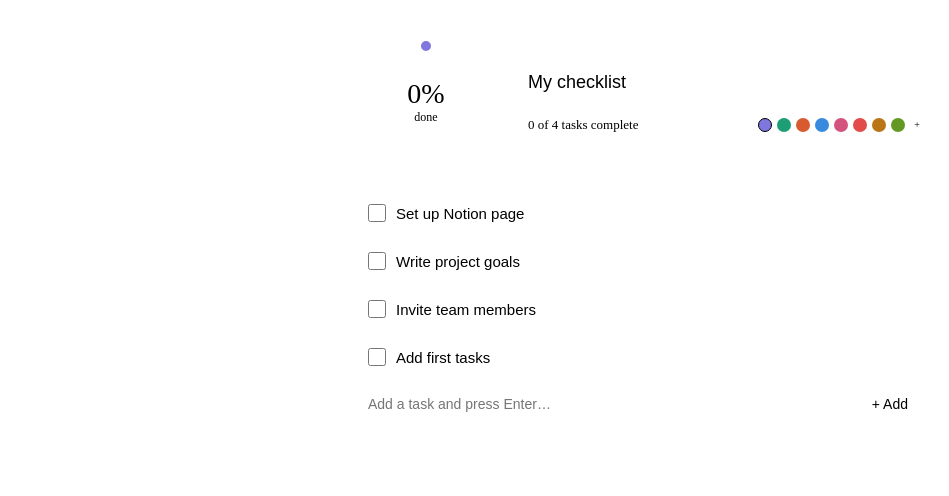
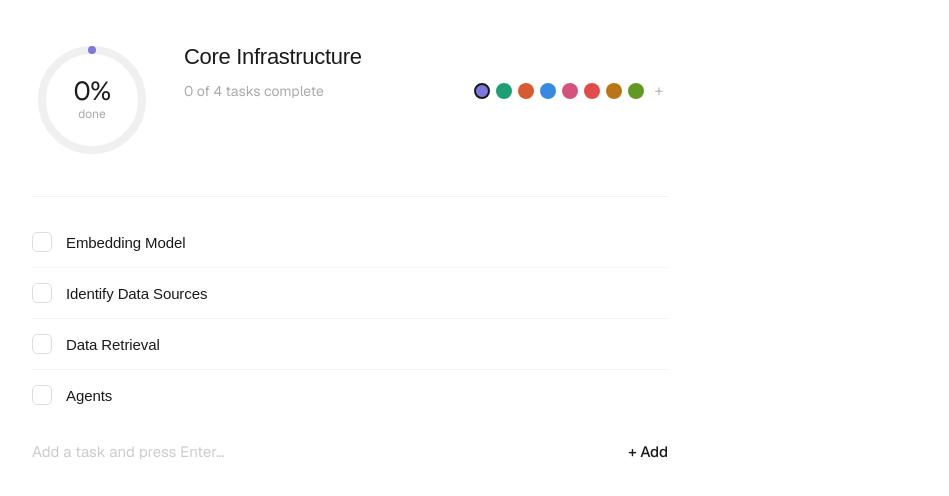
Before and after one commit to showard04/showard04.github.io, a plain HTML site: page index.html in a window 1280 px wide. Shown: the whole page, without its empty margins (0-949 px from the left). Drawn offline with nearby package versions, Linux system fonts and the light colour scheme.

Commit message:
Update circular ring

```diff
--- a/index.html
+++ b/index.html
@@ -1,154 +1,301 @@
 
 <style>
+  @import url('https://fonts.googleapis.com/css2?family=Geist:wght@400;500;600&display=swap');
   * { box-sizing: border-box; margin: 0; padding: 0; }
-  .wrap { padding: 2rem 1rem; max-width: 600px; margin: 0 auto; font-family: var(--font-sans); }
-  .top { display: flex; align-items: center; gap: 2rem; margin-bottom: 1.25rem; }
-  .circle-wrap { position: relative; width: 140px; height: 140px; flex-shrink: 0; }
-  svg.ring { width: 140px; height: 140px; transform: rotate(-90deg); }
-  .track { fill: none; stroke: var(--color-border-tertiary); stroke-width: 10; }
-  .progress { fill: none; stroke-width: 10; stroke-linecap: round;
-    transition: stroke-dashoffset 0.4s cubic-bezier(.4,0,.2,1), stroke 0.3s; }
-  .pct-label { position: absolute; inset: 0; display: flex; flex-direction: column;
-    align-items: center; justify-content: center; }
-  .pct-num { font-size: 28px; font-weight: 500; color: var(--color-text-primary); line-height: 1; }
-  .pct-sub { font-size: 12px; color: var(--color-text-secondary); margin-top: 2px; }
-  .summary { flex: 1; }
-  .title-input { font-size: 18px; font-weight: 500; color: var(--color-text-primary);
-    border: none; background: transparent; width: 100%; outline: none;
-    border-bottom: 1px solid var(--color-border-tertiary); padding-bottom: 4px; margin-bottom: 8px; }
-  .progress-bar-wrap { height: 6px; background: var(--color-border-tertiary);
-    border-radius: 99px; overflow: hidden; margin-bottom: 6px; }
-  .progress-bar-fill { height: 100%; border-radius: 99px;
-    transition: width 0.4s cubic-bezier(.4,0,.2,1), background 0.3s; }
-  .meta-row { display: flex; align-items: center; justify-content: space-between; }
-  .count { font-size: 13px; color: var(--color-text-secondary); }
 
-  .color-strip { display: flex; align-items: center; gap: 5px; }
-  .swatch { width: 14px; height: 14px; border-radius: 50%; cursor: pointer;
-    border: 1.5px solid transparent; transition: transform 0.15s, border-color 0.15s; flex-shrink: 0; }
-  .swatch:hover { transform: scale(1.2); }
-  .swatch.active { border-color: var(--color-text-primary); }
-  .custom-swatch { position: relative; width: 14px; height: 14px; }
-  .custom-swatch input[type="color"] { position: absolute; inset: 0; opacity: 0; width: 100%; height: 100%; cursor: pointer; border: none; padding: 0; }
-  .custom-swatch-dot { width: 14px; height: 14px; border-radius: 50%;
-    border: 1.5px dashed var(--color-border-secondary); display: flex; align-items: center;
-    justify-content: center; font-size: 10px; color: var(--color-text-tertiary); pointer-events: none; }
+  body {
+    font-family: 'Geist', -apple-system, BlinkMacSystemFont, sans-serif;
+    background: #fff;
+    color: #1a1a1a;
+    padding: 40px 32px;
+    max-width: 700px;
+  }
 
-  .checklist { display: flex; flex-direction: column; gap: 6px; margin-top: 1.25rem; }
-  .item { display: flex; align-items: center; gap: 10px; padding: 10px 12px;
-    background: var(--color-background-secondary); border-radius: var(--border-radius-md);
-    border: 0.5px solid var(--color-border-tertiary); transition: opacity 0.2s; }
-  .item.done { opacity: 0.55; }
-  .item-label { flex: 1; font-size: 15px; color: var(--color-text-primary);
-    border: none; background: transparent; outline: none; }
-  .item.done .item-label { text-decoration: line-through; color: var(--color-text-secondary); }
-  .del-btn { background: none; border: none; cursor: pointer; color: var(--color-text-tertiary);
-    font-size: 18px; padding: 2px 4px; border-radius: 4px; line-height: 1; opacity: 0; transition: opacity 0.15s; }
+  /* TOP SECTION */
+  .top {
+    display: flex;
+    align-items: flex-start;
+    gap: 32px;
+    margin-bottom: 36px;
+  }
+
+  /* Ring */
+  .ring-wrap {
+    position: relative;
+    width: 120px;
+    height: 120px;
+    flex-shrink: 0;
+  }
+  .ring-wrap svg {
+    width: 120px;
+    height: 120px;
+    transform: rotate(-90deg);
+  }
+  .ring-track {
+    fill: none;
+    stroke: #f0f0f0;
+    stroke-width: 8;
+  }
+  .ring-fill {
+    fill: none;
+    stroke-width: 8;
+    stroke-linecap: round;
+    stroke-dasharray: 314.16;
+    stroke-dashoffset: 314.16;
+    transition: stroke-dashoffset 0.45s cubic-bezier(.4,0,.2,1), stroke 0.3s;
+  }
+  .ring-label {
+    position: absolute;
+    inset: 0;
+    display: flex;
+    flex-direction: column;
+    align-items: center;
+    justify-content: center;
+  }
+  .ring-pct {
+    font-size: 26px;
+    font-weight: 400;
+    color: #1a1a1a;
+    letter-spacing: -0.5px;
+    line-height: 1;
+  }
+  .ring-sub {
+    font-size: 12px;
+    color: #aaa;
+    margin-top: 2px;
+  }
+
+  /* Right summary */
+  .summary { flex: 1; padding-top: 4px; }
+  .checklist-title {
+    font-size: 22px;
+    font-weight: 500;
+    color: #1a1a1a;
+    border: none;
+    outline: none;
+    background: transparent;
+    width: 100%;
+    margin-bottom: 12px;
+    letter-spacing: -0.3px;
+  }
+  .checklist-title::placeholder { color: #ccc; }
+
+  .meta-row {
+    display: flex;
+    align-items: center;
+    justify-content: space-between;
+  }
+  .task-count {
+    font-size: 14px;
+    color: #aaa;
+    font-weight: 400;
+  }
+
+  /* Color swatches */
+  .color-strip { display: flex; align-items: center; gap: 6px; }
+  .swatch {
+    width: 16px; height: 16px;
+    border-radius: 50%;
+    cursor: pointer;
+    border: 2px solid transparent;
+    transition: transform 0.15s, border-color 0.15s;
+    flex-shrink: 0;
+    outline: none;
+    background: none;
+    padding: 0;
+  }
+  .swatch:hover { transform: scale(1.18); }
+  .swatch.active { border-color: #1a1a1a; }
+  .custom-swatch-wrap { position: relative; width: 18px; height: 18px; display: flex; align-items: center; justify-content: center; }
+  .custom-swatch-wrap input[type="color"] { position: absolute; inset: 0; opacity: 0; width: 100%; height: 100%; cursor: pointer; border: none; padding: 0; }
+  .custom-plus { font-size: 16px; color: #bbb; line-height: 1; pointer-events: none; }
+
+  /* Divider */
+  .divider { height: 1px; background: #f2f2f2; margin-bottom: 20px; }
+
+  /* Checklist */
+  .checklist { display: flex; flex-direction: column; }
+  .item {
+    display: flex;
+    align-items: center;
+    gap: 14px;
+    padding: 14px 0;
+    border-bottom: 1px solid #f5f5f5;
+    transition: opacity 0.2s;
+  }
+  .item:last-child { border-bottom: none; }
+  .item.done { opacity: 0.4; }
+
+  /* Custom checkbox */
+  .cb-wrap {
+    width: 20px; height: 20px;
+    border: 1.5px solid #ddd;
+    border-radius: 5px;
+    display: flex; align-items: center; justify-content: center;
+    cursor: pointer;
+    flex-shrink: 0;
+    transition: background 0.15s, border-color 0.15s;
+  }
+  .cb-wrap.checked { border-color: var(--accent, #7F77DD); background: var(--accent, #7F77DD); }
+  .cb-wrap svg { display: none; }
+  .cb-wrap.checked svg { display: block; }
+
+  .item-label {
+    flex: 1;
+    font-size: 15px;
+    font-weight: 500;
+    color: #1a1a1a;
+    border: none;
+    outline: none;
+    background: transparent;
+    letter-spacing: -0.1px;
+  }
+  .item.done .item-label { text-decoration: line-through; color: #bbb; }
+  .del-btn {
+    background: none; border: none; cursor: pointer;
+    color: #ddd; font-size: 18px; line-height: 1;
+    padding: 2px 4px; border-radius: 4px;
+    opacity: 0; transition: opacity 0.15s, color 0.15s;
+  }
   .item:hover .del-btn { opacity: 1; }
-  .add-row { display: flex; gap: 8px; margin-top: 10px; }
-  .add-input { flex: 1; font-size: 14px; padding: 8px 12px;
-    border: 0.5px solid var(--color-border-tertiary); border-radius: var(--border-radius-md);
-    background: var(--color-background-primary); color: var(--color-text-primary); outline: none; }
-  .add-btn { padding: 8px 16px; border-radius: var(--border-radius-md);
-    background: var(--color-background-secondary); border: 0.5px solid var(--color-border-secondary);
-    color: var(--color-text-primary); font-size: 14px; cursor: pointer; white-space: nowrap; }
-  .add-btn:hover { background: var(--color-background-tertiary); }
-  .add-btn:active { transform: scale(0.98); }
-  .done-banner { text-align: center; padding: 10px; border-radius: var(--border-radius-md);
-    font-size: 13px; font-weight: 500; margin-top: 10px; display: none; transition: background 0.3s, color 0.3s; }
+  .del-btn:hover { color: #aaa; }
+
+  /* Add row */
+  .add-row {
+    display: flex;
+    align-items: center;
+    justify-content: space-between;
+    padding-top: 18px;
+  }
+  .add-input {
+    flex: 1;
+    font-size: 15px;
+    color: #1a1a1a;
+    border: none;
+    outline: none;
+    background: transparent;
+    font-family: inherit;
+    font-weight: 400;
+  }
+  .add-input::placeholder { color: #ccc; }
+  .add-btn {
+    font-size: 15px;
+    color: #1a1a1a;
+    font-weight: 500;
+    background: none;
+    border: none;
+    cursor: pointer;
+    font-family: inherit;
+    padding: 4px 0;
+    letter-spacing: -0.1px;
+  }
+  .add-btn:hover { color: #555; }
+
+  /* Done banner */
+  .done-banner {
+    text-align: center;
+    padding: 12px;
+    border-radius: 8px;
+    font-size: 13px;
+    font-weight: 500;
+    margin-top: 16px;
+    display: none;
+    transition: background 0.3s, color 0.3s;
+  }
 </style>
 
-<div class="wrap">
+<div style="max-width:700px;">
   <div class="top">
-    <div class="circle-wrap">
-      <svg class="ring" viewBox="0 0 140 140">
-        <circle class="track" cx="70" cy="70" r="56"/>
-        <circle class="progress" id="ring" cx="70" cy="70" r="56"
-          stroke-dasharray="351.86" stroke-dashoffset="351.86"/>
+    <div class="ring-wrap">
+      <svg viewBox="0 0 120 120">
+        <circle class="ring-track" cx="60" cy="60" r="50"/>
+        <circle class="ring-fill" id="ring" cx="60" cy="60" r="50"/>
       </svg>
-      <div class="pct-label">
-        <span class="pct-num" id="pct">0%</span>
-        <span class="pct-sub">done</span>
+      <div class="ring-label">
+        <span class="ring-pct" id="pct">0%</span>
+        <span class="ring-sub">done</span>
       </div>
     </div>
+
     <div class="summary">
-      <input class="title-input" id="list-title" value="My checklist" placeholder="Checklist title" />
-      <div class="progress-bar-wrap"><div class="progress-bar-fill" id="bar" style="width:0%"></div></div>
+      <input class="checklist-title" id="list-title" value="Core Infrastructure" placeholder="Checklist title"/>
       <div class="meta-row">
-        <span class="count" id="count">0 of 0 tasks complete</span>
+        <span class="task-count" id="count">0 of 0 tasks complete</span>
         <div class="color-strip" id="swatches"></div>
       </div>
     </div>
   </div>
 
+  <div class="divider"></div>
   <div class="checklist" id="list"></div>
-  <div class="done-banner" id="banner">All tasks complete!</div>
+  <div class="done-banner" id="banner">All done!</div>
 
   <div class="add-row">
-    <input class="add-input" id="new-item" placeholder="Add a task and press Enter…" />
+    <input class="add-input" id="new-item" placeholder="Add a task and press Enter…"/>
     <button class="add-btn" onclick="addItem()">+ Add</button>
   </div>
 </div>
 
 <script>
-const CIRC = 2 * Math.PI * 56;
+  const CIRC = 2 * Math.PI * 50; // 314.16
   const PRESETS = ['#7F77DD','#1D9E75','#D85A30','#378ADD','#D4537E','#E24B4A','#BA7517','#639922'];
   let color = '#7F77DD';
   let items = [
-  { id: 1, text: 'Set up Notion page', done: false },
-  { id: 2, text: 'Write project goals', done: false },
-  { id: 3, text: 'Invite team members', done: false },
-  { id: 4, text: 'Add first tasks', done: false },
+    { id:1, text:'Embedding Model', done:false },
+    { id:2, text:'Identify Data Sources', done:false },
+    { id:3, text:'Data Retrieval', done:false },
+    { id:4, text:'Agents', done:false },
   ];
   let nextId = 5;
 
   function hexToRgba(hex, a) {
-  const r = parseInt(hex.slice(1,3),16), g = parseInt(hex.slice(3,5),16), b = parseInt(hex.slice(5,7),16);
+    const r=parseInt(hex.slice(1,3),16), g=parseInt(hex.slice(3,5),16), b=parseInt(hex.slice(5,7),16);
     return `rgba(${r},${g},${b},${a})`;
   }
 
   function applyColor(c, fromCustom) {
     color = c;
+    document.documentElement.style.setProperty('--accent', c);
     document.getElementById('ring').style.stroke = c;
-  document.getElementById('bar').style.background = c;
     if (!fromCustom) document.getElementById('custom-color').value = c;
     const banner = document.getElementById('banner');
-  banner.style.background = hexToRgba(c, 0.1);
+    banner.style.background = hexToRgba(c, 0.08);
     banner.style.color = c;
     document.querySelectorAll('.swatch').forEach(s => s.classList.toggle('active', s.dataset.color === c));
     const dot = document.getElementById('custom-dot');
-  if (dot) dot.style.background = fromCustom ? c : '';
+    if (dot) dot.style.color = fromCustom ? c : '#bbb';
+    // update checked boxes
+    document.querySelectorAll('.cb-wrap.checked').forEach(cb => cb.style.setProperty('--accent', c));
+    render();
   }
 
   function buildSwatches() {
     const wrap = document.getElementById('swatches');
     PRESETS.forEach(hex => {
-    const s = document.createElement('button');
-    s.className = 'swatch' + (hex === color ? ' active' : '');
-    s.style.cssText = `background:${hex};`;
-    s.dataset.color = hex;
-    s.title = hex;
-    s.setAttribute('aria-label', 'Color ' + hex);
-    s.onclick = () => { applyColor(hex, false); render(); };
-    wrap.appendChild(s);
+      const btn = document.createElement('button');
+      btn.className = 'swatch' + (hex === color ? ' active' : '');
+      btn.style.background = hex;
+      btn.dataset.color = hex;
+      btn.title = hex;
+      btn.setAttribute('aria-label', 'Color ' + hex);
+      btn.onclick = () => applyColor(hex, false);
+      wrap.appendChild(btn);
     });
-
-  const customWrap = document.createElement('div');
-  customWrap.className = 'custom-swatch';
-  customWrap.title = 'Custom color';
-  const dot = document.createElement('div');
-  dot.className = 'custom-swatch-dot';
-  dot.id = 'custom-dot';
-  dot.textContent = '+';
+    const cw = document.createElement('div');
+    cw.className = 'custom-swatch-wrap';
+    const plus = document.createElement('span');
+    plus.className = 'custom-plus';
+    plus.id = 'custom-dot';
+    plus.textContent = '+';
     const inp = document.createElement('input');
     inp.type = 'color';
     inp.id = 'custom-color';
     inp.value = color;
-  inp.setAttribute('aria-label', 'Pick custom color');
-  inp.addEventListener('input', e => { applyColor(e.target.value, true); render(); });
-  customWrap.appendChild(dot);
-  customWrap.appendChild(inp);
-  wrap.appendChild(customWrap);
+    inp.setAttribute('aria-label', 'Custom color');
+    inp.addEventListener('input', e => applyColor(e.target.value, true));
+    cw.appendChild(plus);
+    cw.appendChild(inp);
+    wrap.appendChild(cw);
   }
 
   function render() {
@@ -158,8 +305,7 @@ function render() {
 
     document.getElementById('pct').textContent = pct + '%';
     document.getElementById('ring').style.strokeDashoffset = CIRC * (1 - pct / 100);
-  document.getElementById('bar').style.width = pct + '%';
-  document.getElementById('count').textContent = done + ' of ' + total + ' task' + (total === 1 ? '' : 's') + ' complete';
+    document.getElementById('count').textContent = done + ' of ' + total + ' task' + (total===1?'':'s') + ' complete';
     const banner = document.getElementById('banner');
     banner.style.display = (total > 0 && done === total) ? 'block' : 'none';
 
@@ -168,18 +314,39 @@ function render() {
     items.forEach(item => {
       const row = document.createElement('div');
       row.className = 'item' + (item.done ? ' done' : '');
-    row.innerHTML = `
-      <input type="checkbox" ${item.done ? 'checked' : ''} onchange="toggle(${item.id})" aria-label="Mark complete" style="accent-color:${color};width:18px;height:18px;cursor:pointer;flex-shrink:0;">
-      <input class="item-label" value="${item.text.replace(/"/g,'&quot;')}" onchange="rename(${item.id}, this.value)" ${item.done ? 'readonly' : ''}>
-      <button class="del-btn" onclick="remove(${item.id})" aria-label="Delete task">×</button>
-    `;
+
+      const cb = document.createElement('div');
+      cb.className = 'cb-wrap' + (item.done ? ' checked' : '');
+      cb.style.setProperty('--accent', color);
+      cb.style.background = item.done ? color : '';
+      cb.style.borderColor = item.done ? color : '';
+      cb.innerHTML = `<svg width="10" height="8" viewBox="0 0 10 8" fill="none">
+        <path d="M1 4L3.5 6.5L9 1" stroke="white" stroke-width="1.8" stroke-linecap="round" stroke-linejoin="round"/>
+      </svg>`;
+      cb.onclick = () => toggle(item.id);
+
+      const label = document.createElement('input');
+      label.className = 'item-label';
+      label.value = item.text;
+      label.readOnly = item.done;
+      label.onchange = e => rename(item.id, e.target.value);
+
+      const del = document.createElement('button');
+      del.className = 'del-btn';
+      del.textContent = '×';
+      del.setAttribute('aria-label', 'Delete');
+      del.onclick = () => remove(item.id);
+
+      row.appendChild(cb);
+      row.appendChild(label);
+      row.appendChild(del);
       list.appendChild(row);
     });
   }
 
-function toggle(id) { const i = items.find(x=>x.id===id); if(i) i.done=!i.done; render(); }
-function rename(id, val) { const i = items.find(x=>x.id===id); if(i) i.text=val; }
-function remove(id) { items = items.filter(x=>x.id!==id); render(); }
+  function toggle(id) { const i=items.find(x=>x.id===id); if(i) i.done=!i.done; render(); }
+  function rename(id, val) { const i=items.find(x=>x.id===id); if(i) i.text=val; }
+  function remove(id) { items=items.filter(x=>x.id!==id); render(); }
   function addItem() {
     const inp = document.getElementById('new-item');
     const text = inp.value.trim();
@@ -190,7 +357,6 @@ function addItem() {
   }
 
   document.getElementById('new-item').addEventListener('keydown', e => { if(e.key==='Enter') addItem(); });
-
   buildSwatches();
   applyColor(color, false);
   render();
```
Lines whose indentation alone changed are shown as unchanged.
